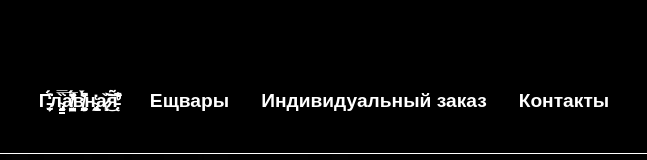
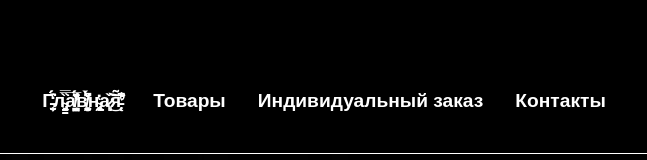
Before and after one commit to swerhnova/nova, a plain HTML site: page index.html in a window 1280 px wide. Shown: the top 160 px of the page, 316-963 px from the left. Drawn offline with Linux system fonts and the light colour scheme.

Commit message:
исправление ошибок

```diff
--- a/index.html
+++ b/index.html
@@ -16,7 +16,7 @@
     <nav class="navbar">
       <ul>
         <li><a href="index.html">Г̵̥̮̱̦̄̒̈́́̈л̴̡̳̯͈̳͖̗͉̣̿̏͘а̸̛̣̣̙̝͔̺̪̫̗̘̅̆̎̒̎̈́͊́͘в̸̬͙̞̰̝̹̫͚̓̎̈́͆̀н̴̢̰̻͓̼̔а̷̻̏͜͠͝ͅя̵̨̛̛̜̜̃̾̔͆̃͘͘</a></li>
-        <li><a href="products.html">Ещвары</a></li>
+        <li><a href="products.html">Товары</a></li>
         <li><a href="https://www.instagram.com/zxchaoss/" target="_blank">Индивидуальный заказ</a></li>
         <li><a href="contact.html">Контакты</a></li>
       </ul>
```
